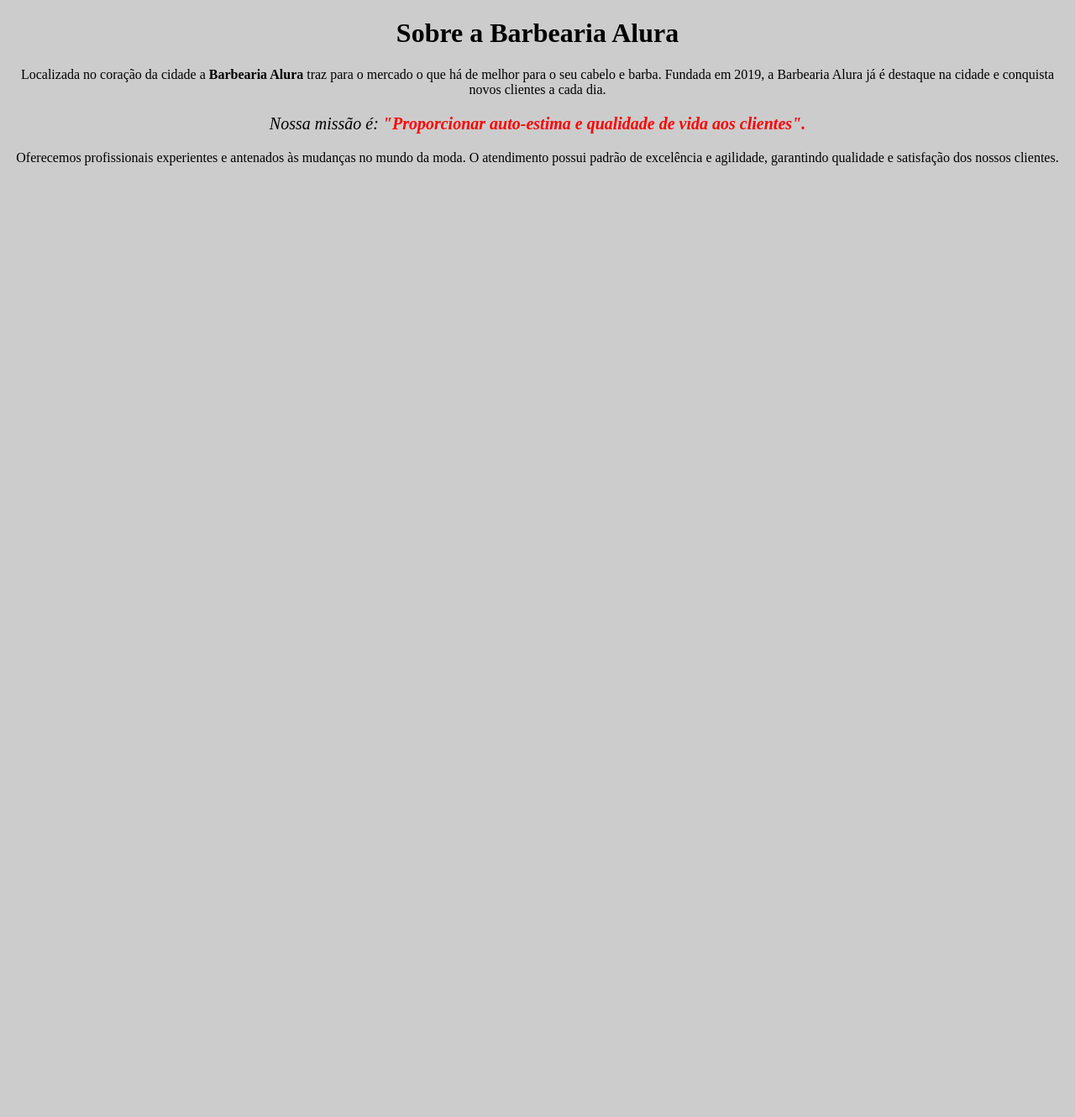
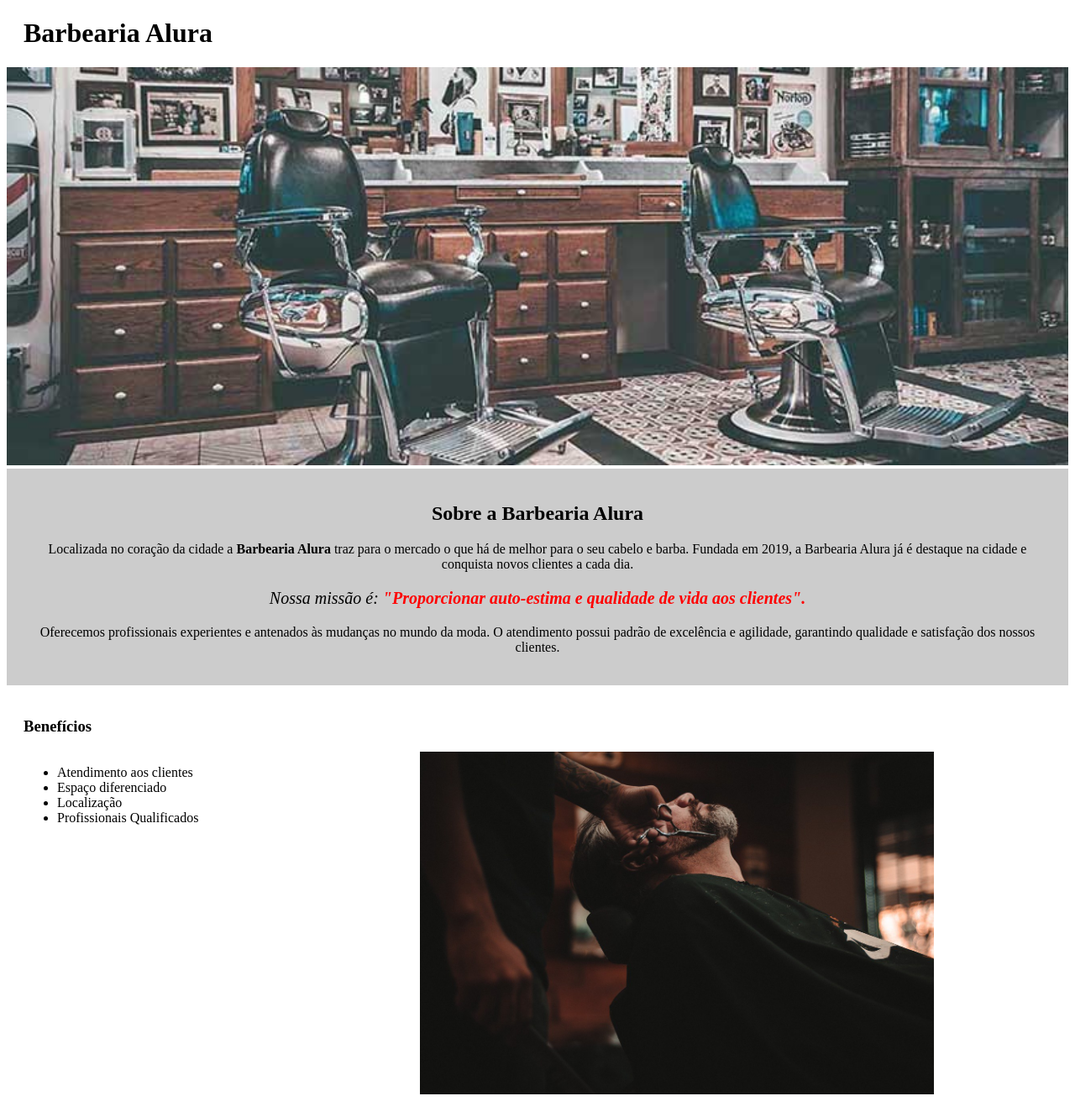
Before and after one commit to aldo-oliveira/IntroHTML, a plain HTML site: page index.html in a window 1280 px wide. Shown: the whole page at 84% size. Before the commit the page ends 800 px from the top, so only its background shows below. Drawn offline with Linux system fonts and the light colour scheme.

Commit message:
finalizado

```diff
--- a/index.html
+++ b/index.html
@@ -1,31 +1,35 @@
-<!--comentarios
-doctype - versao do html
-    lang = linguagem ex: pt-br = Portugues
-head estrutura de informações da pagina
-    meta = formato para acentuação ex: charset="UTF-8"
-    title= titulo a ser exibido na aba do navegador
-    link = incluir referencias (arquivos) externos ex: rel="stylesheet" href="style.css"
-body estrutura de conteudo
-    h1 - cabecalho nivel 1
-    p - paragrafo
-    formatações:
-        strong - negrito
-        em = italico
--->
-
 <!DOCTYPE html>
 <html lang="pt-br">
-    <head></head>
+    <head>
         <meta charset="UTF-8">
         <title>Barbearia Alura</title>
         <link rel="stylesheet" href="style.css">
+    </head>
+
     <body>
-        <h1 style="text-align: center">Sobre a Barbearia Alura</h1>
+        <header>
+            <h1 class="titulo-principal">Barbearia Alura</h1>
+        </header>
+        <img id="banner" src="banner.jpg">
+        <div class="principal">
+            <h2 class="titulo-centralizado">Sobre a Barbearia Alura</h2>
 
-        <p>Localizada no coração da cidade a <strong>Barbearia Alura</strong> traz para o mercado o que há de melhor para o seu cabelo e barba. Fundada em 2019, a Barbearia Alura já é destaque na cidade e conquista novos clientes a cada dia.</p>
+            <p>Localizada no coração da cidade a <strong>Barbearia Alura</strong> traz para o mercado o que há de melhor para o seu cabelo e barba. Fundada em 2019, a Barbearia Alura já é destaque na cidade e conquista novos clientes a cada dia.</p>
 
-        <p style="font-size: 20px; text-align: center"><em>Nossa missão é: <strong>"Proporcionar auto-estima e qualidade de vida aos clientes".</strong></em></p>
+            <p id="missao"><em>Nossa missão é: <strong>"Proporcionar auto-estima e qualidade de vida aos clientes".</strong></em></p>
 
-        <p>Oferecemos profissionais experientes e antenados às mudanças no mundo da moda. O atendimento possui padrão de excelência e agilidade, garantindo qualidade e satisfação dos nossos clientes.</p>
+            <p>Oferecemos profissionais experientes e antenados às mudanças no mundo da moda. O atendimento possui padrão de excelência e agilidade, garantindo qualidade e satisfação dos nossos clientes.</p>
+        </div>
+        <div class="beneficios">
+            <h3>Benefícios</h3>
+
+            <ul>
+                <li class="itens">Atendimento aos clientes</li>
+                <li class="itens">Espaço diferenciado</li>
+                <li class="itens">Localização</li>
+                <li class="itens">Profissionais Qualificados</li>
+            </ul>
+            <img src="beneficios.jpg" class="imagembeneficios">
+        </div>
     </body>
 </html>
--- a/style.css
+++ b/style.css
@@ -1,12 +1,53 @@
 body {
-    background: #CCCCCC
+
+}
+
+#banner {
+    width: 100%;
+}
+
+.principal {
+    background: #CCCCCC;
+    padding: 20px;
+}
+
+.titulo-principal {
+    padding-left: 20px;
+}
+
+.titulo-centralizado {
+    text-align: center;
 }
 
 p {
     text-align: center;
 }
 
+#missao {
+    font-size:20px;
+}
+
 em strong {
     color: red;
-    color: #FF0000
 }
+
+.beneficios {
+    background: #FFFFFF;
+    padding: 20px;
+}
+
+h2 {
+    text-align: center;
+}
+
+ul {
+    display: inline-block;
+    vertical-align: top;
+    width: 20%;
+    margin-right: 15%;
+
+}
+
+.imagembeneficios {
+    width: 50%;
+}
```
Also changed, not shown: banner.jpg (added), beneficios.jpg (added).
